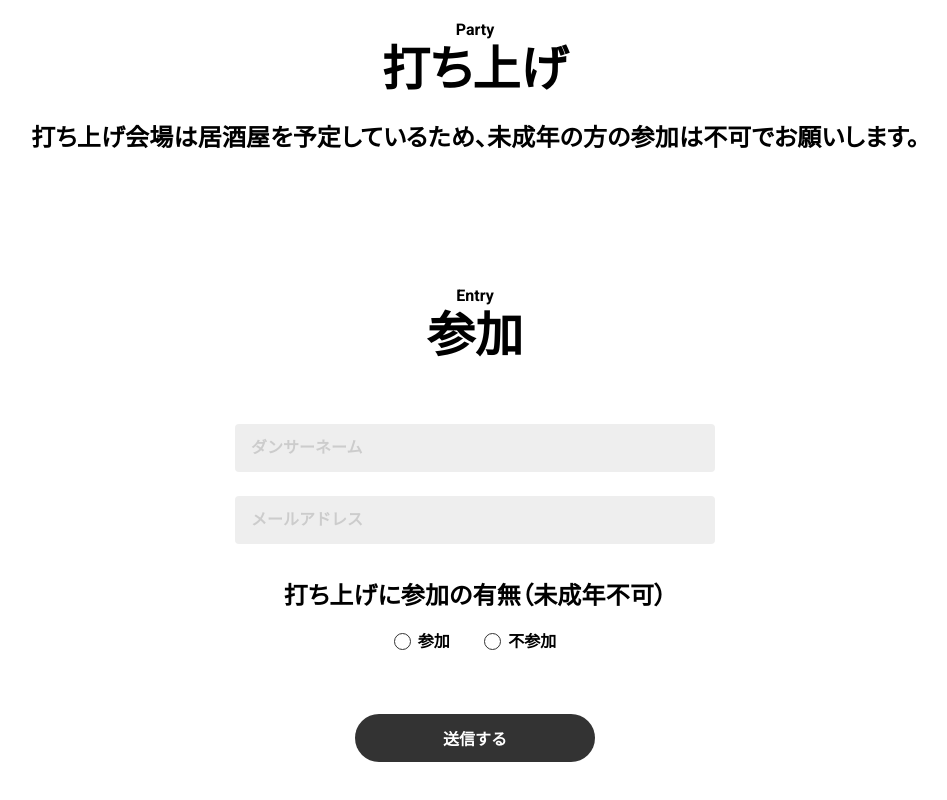
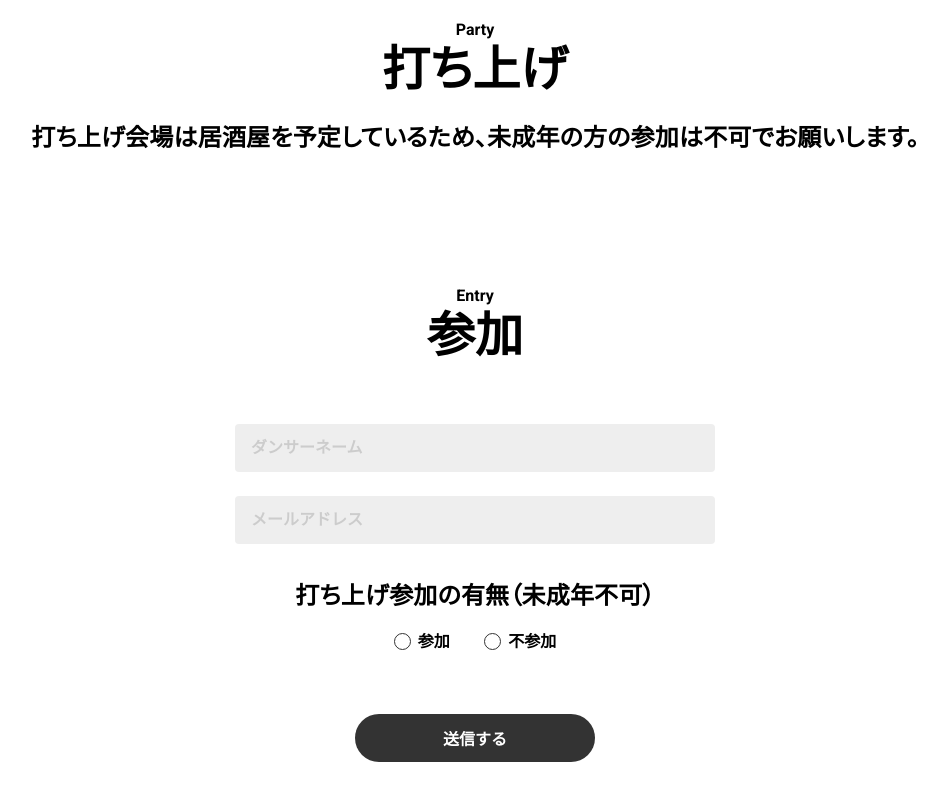
Before and after one commit to three4c/handstand_is_life, a plain HTML site: page index.html in a window 1280 px wide. Shown: the part 2572-3372 px from the top of the page, without its empty margins (165-1112 px from the left). Drawn offline with Linux system fonts and the light colour scheme; files whose address does not match are found by name.

Commit message:
文言修正

```diff
--- a/index.html
+++ b/index.html
@@ -125,7 +125,7 @@
               placeholder="メールアドレス"
             />
             <div>
-              <p>打ち上げに参加の有無（未成年不可）</p>
+              <p>打ち上げ参加の有無（未成年不可）</p>
               <input
                 type="radio"
                 name="entry.1697765752"
```
